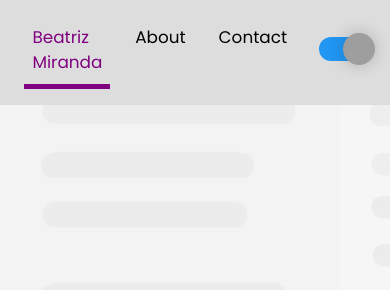
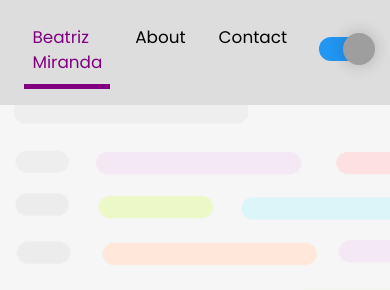
Before and after one commit to beatrizadm/beatrizadm.github.io, a plain HTML site: page index.html in a window 390 px wide. Shown: the top 290 px of the page. Drawn offline with Linux system fonts and the light colour scheme; grey boxes are pictures that could not be loaded.

Commit message:
Update responsive.css

```diff
--- a/css/responsive.css
+++ b/css/responsive.css
@@ -131,15 +131,15 @@
 @media (max-width: 426px) {
 
     .theme-dark {
-        /*--bg-home: url('../sources/dark-sm.png');*/
+        --bg-home: url('../sources/dark-sm.png');
         --bg-about: rgb(24, 24, 24);
         --bg-contact: rgb(29, 29, 29);
     }
-/*
+
     .theme-light {
         --bg-home: url('../sources/light-sm.png');
     }
-*/
+
     #home h1 {
         font-size: 4.5vh;
     }
```
